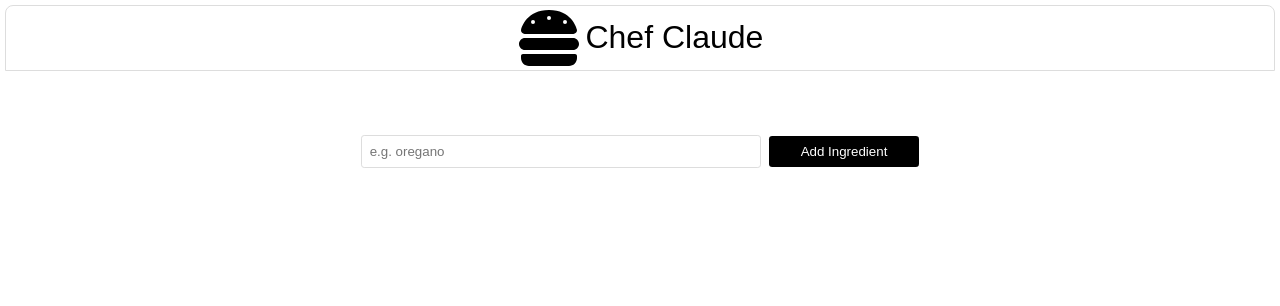
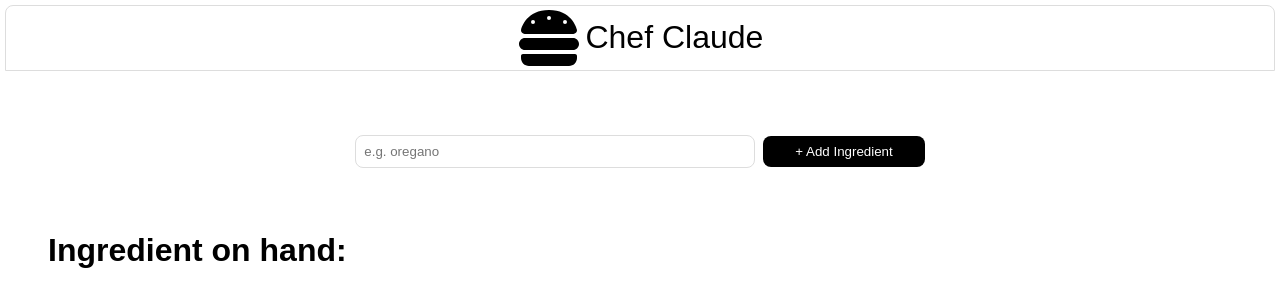
Before and after one commit to ar4scode/chef-claude, a React (Vite) app: page / in a window 1280 px wide. Shown: the top 306 px of the page. Built offline with nearby package versions, Linux system fonts and the light colour scheme.

Commit message:
use Formik to handel form submission to add new ingredient after clicking on add button and the form will be reset

```diff
--- a/src/App.css
+++ b/src/App.css
@@ -36,7 +36,7 @@ form input {
   padding: 0.5rem;
   background-color: #fff;
   border: 1px solid #ddd;
-  border-radius: .2rem;
+  border-radius: .5rem;
   margin-right: 0.5rem;
 }
 
@@ -45,7 +45,7 @@ form button {
   border: none;
   background-color: #000;
   color: #fff;
-  border-radius: .2rem;
+  border-radius: .5rem;
   cursor: pointer;
   transition: all .3s;
 }
@@ -56,6 +56,23 @@ form button:hover {
 
 .input-error {
   text-align: center;
-  margin-top: 0.3rem;
+  margin-top: 0.5rem;
   color: #f77676;
 }
+
+.container {
+  /* margin-inline:auto; */
+  display: flex;
+  flex-direction: column;
+  padding: 1rem;
+  margin: 3rem 2rem;
+}
+
+.container ul {
+  margin-top: 1.5rem;
+}
+
+.container ul li {
+  margin: 1.5rem 2.5rem;
+  color: #666;
+}
--- a/src/components/MainContent.jsx
+++ b/src/components/MainContent.jsx
@@ -1,31 +1,52 @@
-import {useFormik} from "formik"
-import * as Yup from "yup"
+import { useFormik } from "formik";
+import { useState } from "react";
+import * as Yup from "yup";
 
 export const MainContent = () => {
+  const [ingredients, setIngredients] = useState([]);
+
   const formik = useFormik({
     initialValues: {
-      ingredient: ""
+      ingredient: "",
     },
     validationSchema: Yup.object({
-      ingredient: Yup.string()
-        .required("Please Enter an Ingredient")
+      ingredient: Yup.string().required("Please enter an ingredient"),
     }),
-    onSubmit: (values) => {
-      // create recipe
-    }
-  })
+    onSubmit: (values, { resetForm }) => {
+      setIngredients([...ingredients, values.ingredient]); // Add the ingredient
+      resetForm(); // Clear the input field
+    },
+  });
 
   return (
     <main>
+      <div>
       <form onSubmit={formik.handleSubmit}>
-        <input type="text" onChange={formik.handleChange} placeholder="e.g. oregano" />
-        <button type="submit">Add Ingredient</button>
+        <input
+          id="ingredient"
+          name="ingredient"
+          type="text"
+          value={formik.values.ingredient}
+          onChange={formik.handleChange}
+          onBlur={formik.handleBlur}
+          placeholder="e.g. oregano"
+        />
+        <button type="submit">+ Add Ingredient</button>
+
       </form>
-
         {formik.touched.ingredient && formik.errors.ingredient ? (
           <div className="input-error">{formik.errors.ingredient}</div>
         ) : null}
+      </div>
 
+      <div className="container">
+        <h1>Ingredient on hand:</h1>
+        <ul>
+          {ingredients.map((ingredient, index) => (
+            <li key={index}>{ingredient}</li>
+          ))}
+        </ul>
+      </div>
     </main>
-  )
-}
+  );
+};
```
